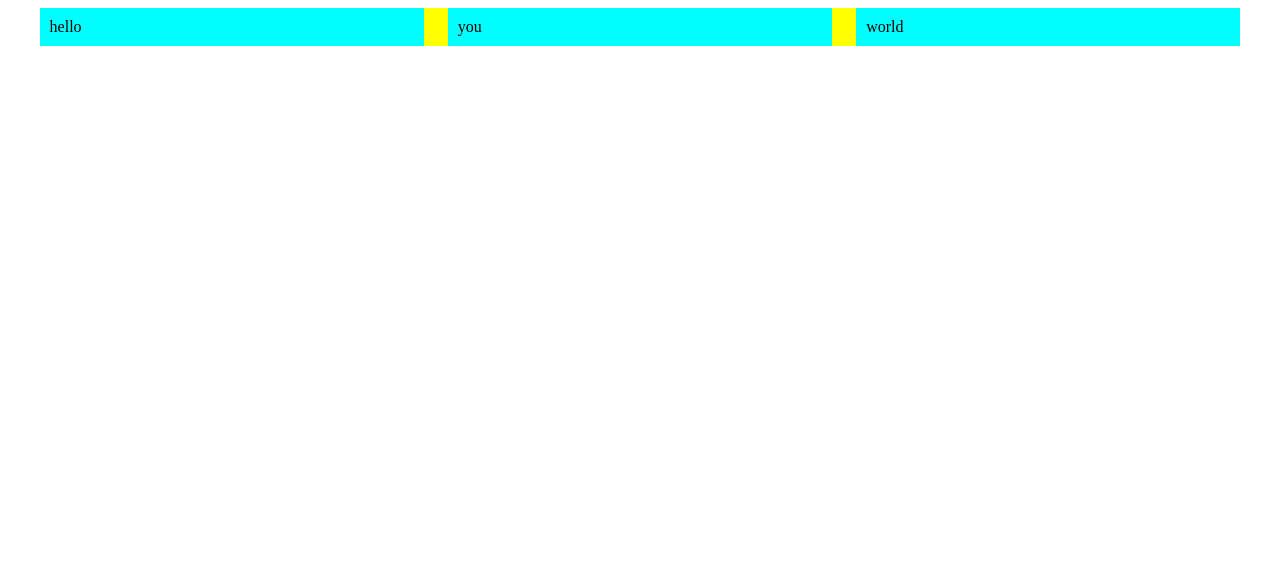
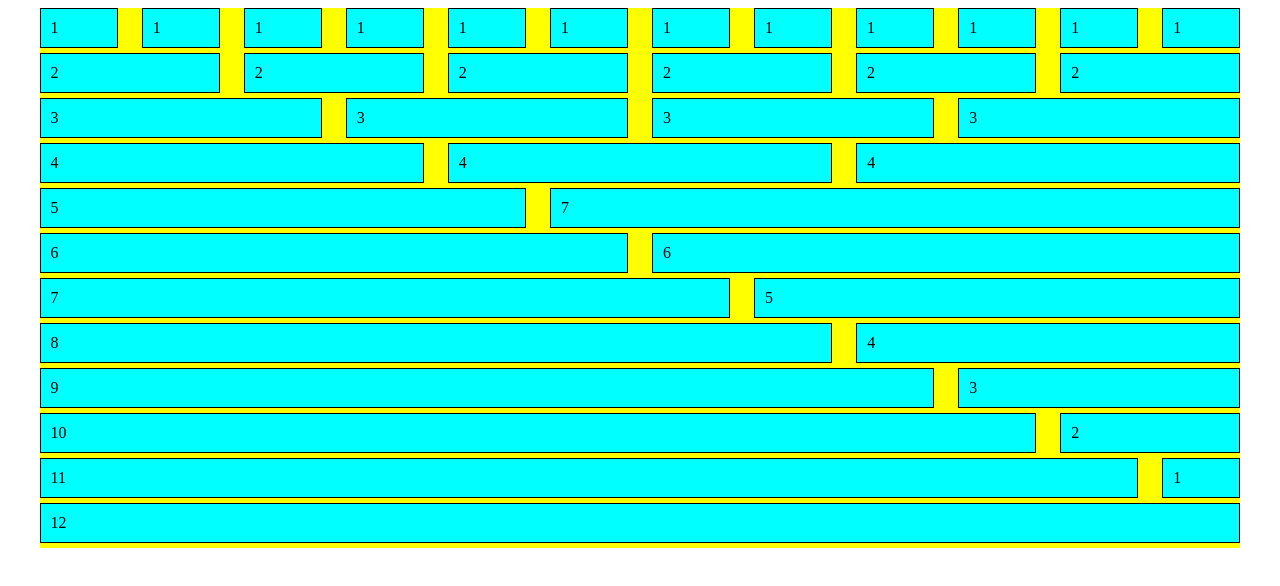
Before and after one commit to jongrover/micro-grid, a plain HTML site: page index.html in a window 1280 px wide. Drawn offline with Linux system fonts and the light colour scheme.

Commit message:
update index demo to show row combinations

```diff
--- a/index.html
+++ b/index.html
@@ -5,16 +5,82 @@
   <title>Micro Grid Example</title>
   <link rel="stylesheet" href="css/micro.grid.min.css">
   <style>
-    .row { background: yellow; }
-    [class*=span] { background: aqua; padding: 10px; }
+    .row {
+      background: yellow;
+    }
+    [class*=span] {
+      background: aqua;
+      padding: 10px;
+      border: 1px solid black;
+      margin-bottom: 5px;
+    }
   </style>
 </head>
 <body>
   <div class="container">
     <div class="row">
-      <div class="span4">hello</div>
-      <div class="span4">you</div>
-      <div class="span4">world</div>
+      <div class="span1">1</div>
+      <div class="span1">1</div>
+      <div class="span1">1</div>
+      <div class="span1">1</div>
+      <div class="span1">1</div>
+      <div class="span1">1</div>
+      <div class="span1">1</div>
+      <div class="span1">1</div>
+      <div class="span1">1</div>
+      <div class="span1">1</div>
+      <div class="span1">1</div>
+      <div class="span1">1</div>
+    </div>
+    <div class="row">
+      <div class="span2">2</div>
+      <div class="span2">2</div>
+      <div class="span2">2</div>
+      <div class="span2">2</div>
+      <div class="span2">2</div>
+      <div class="span2">2</div>
+    </div>
+    <div class="row">
+      <div class="span3">3</div>
+      <div class="span3">3</div>
+      <div class="span3">3</div>
+      <div class="span3">3</div>
+    </div>
+    <div class="row">
+      <div class="span4">4</div>
+      <div class="span4">4</div>
+      <div class="span4">4</div>
+    </div>
+    <div class="row">
+      <div class="span5">5</div>
+      <div class="span7">7</div>
+    </div>
+    <div class="row">
+      <div class="span6">6</div>
+      <div class="span6">6</div>
+    </div>
+    <div class="row">
+      <div class="span7">7</div>
+      <div class="span5">5</div>
+    </div>
+    <div class="row">
+      <div class="span8">8</div>
+      <div class="span4">4</div>
+    </div>
+    <div class="row">
+      <div class="span9">9</div>
+      <div class="span3">3</div>
+    </div>
+    <div class="row">
+      <div class="span10">10</div>
+      <div class="span2">2</div>
+    </div>
+    <div class="row">
+      <div class="span11">11</div>
+      <div class="span1">1</div>
+    </div>
+    <div class="row">
+      <div class="span12">12</div>
     </div>
   </div>
 </body>
```
